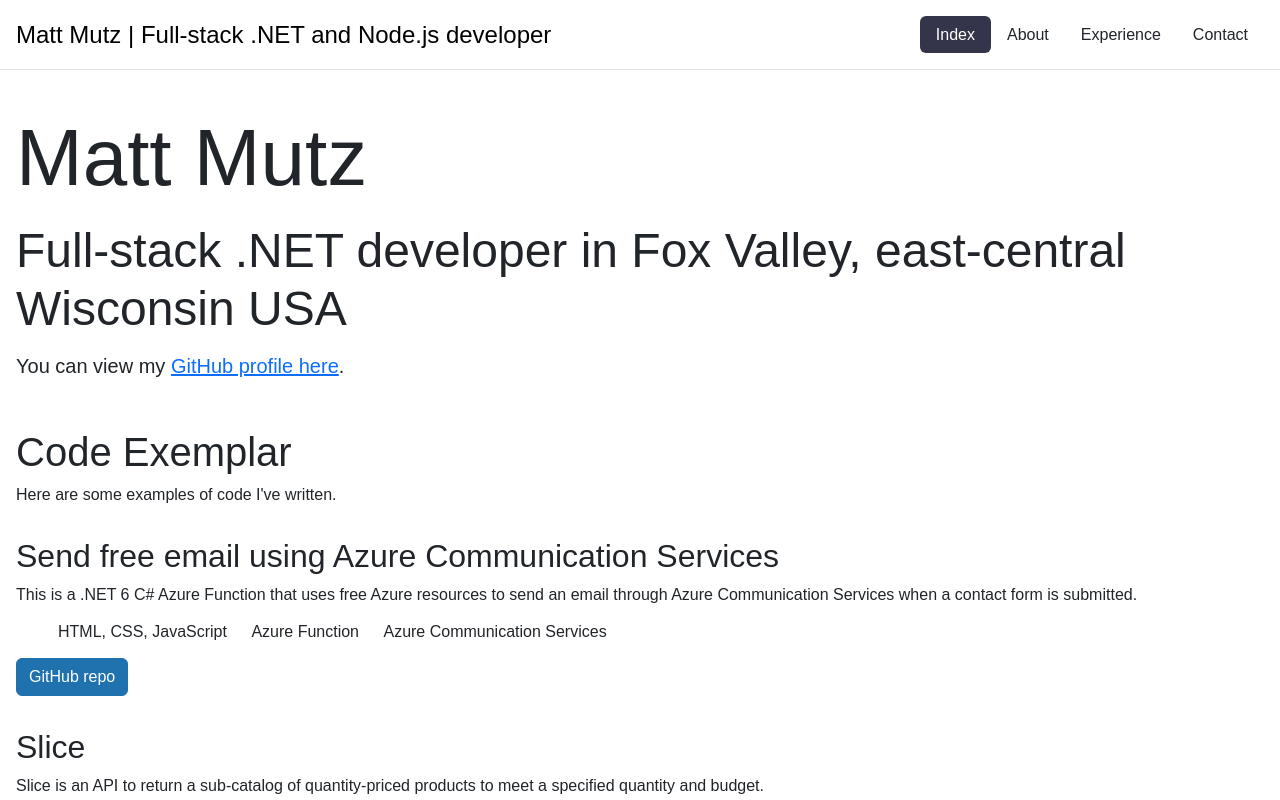
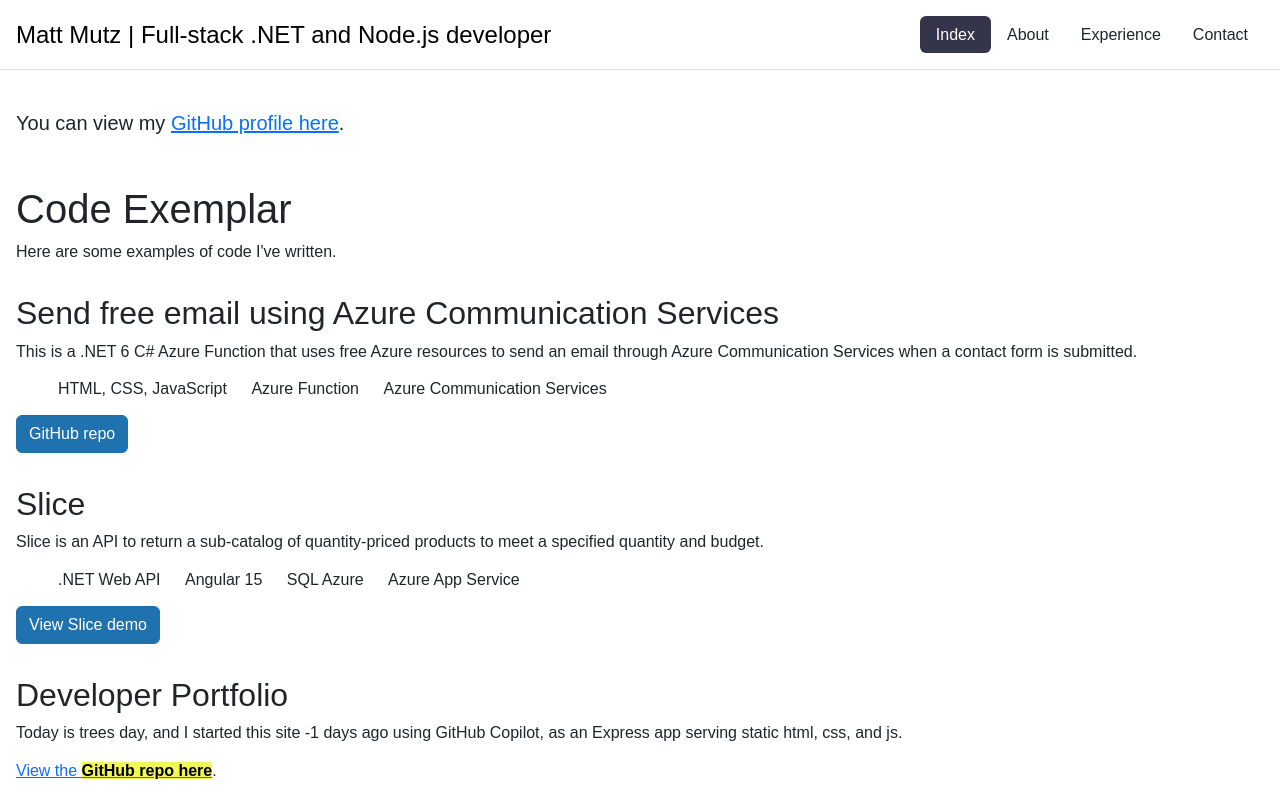
Before and after one commit to mattmutz/code-examples, a website: page pages/index.html in a window 1280 px wide. Shown: the top 800 px of the page. Drawn offline with nearby package versions, Linux system fonts and the light colour scheme; files that its build step writes are made by us from their sources; files whose address does not match are found by name.

Commit message:
Removed big name from index

```diff
--- a/pages/index.html
+++ b/pages/index.html
@@ -46,8 +46,8 @@
       </ul>
     </header>
         <div id="main" class="p-3">
-            <p class="display-1">Matt Mutz</p>
-            <p class="display-5">Full-stack .NET developer in Fox Valley, east-central Wisconsin USA</p>
+       <!--      <p class="display-1">Matt Mutz</p>
+            <p class="display-5">Full-stack .NET developer in Fox Valley, east-central Wisconsin USA</p> -->
             <p class="lead">
                You can view my <a href="https://github.com/mattmutz" target="_blank">GitHub profile here</a>.
             </p>
```
